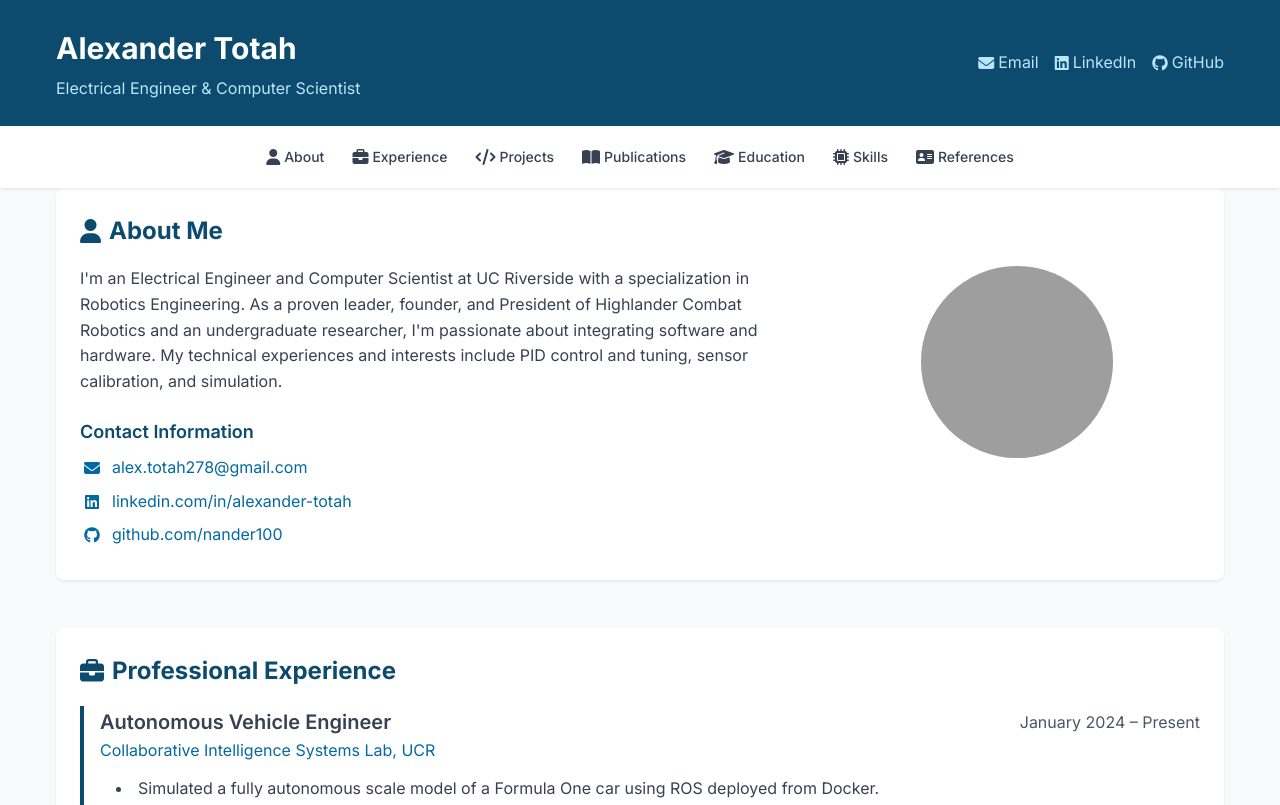
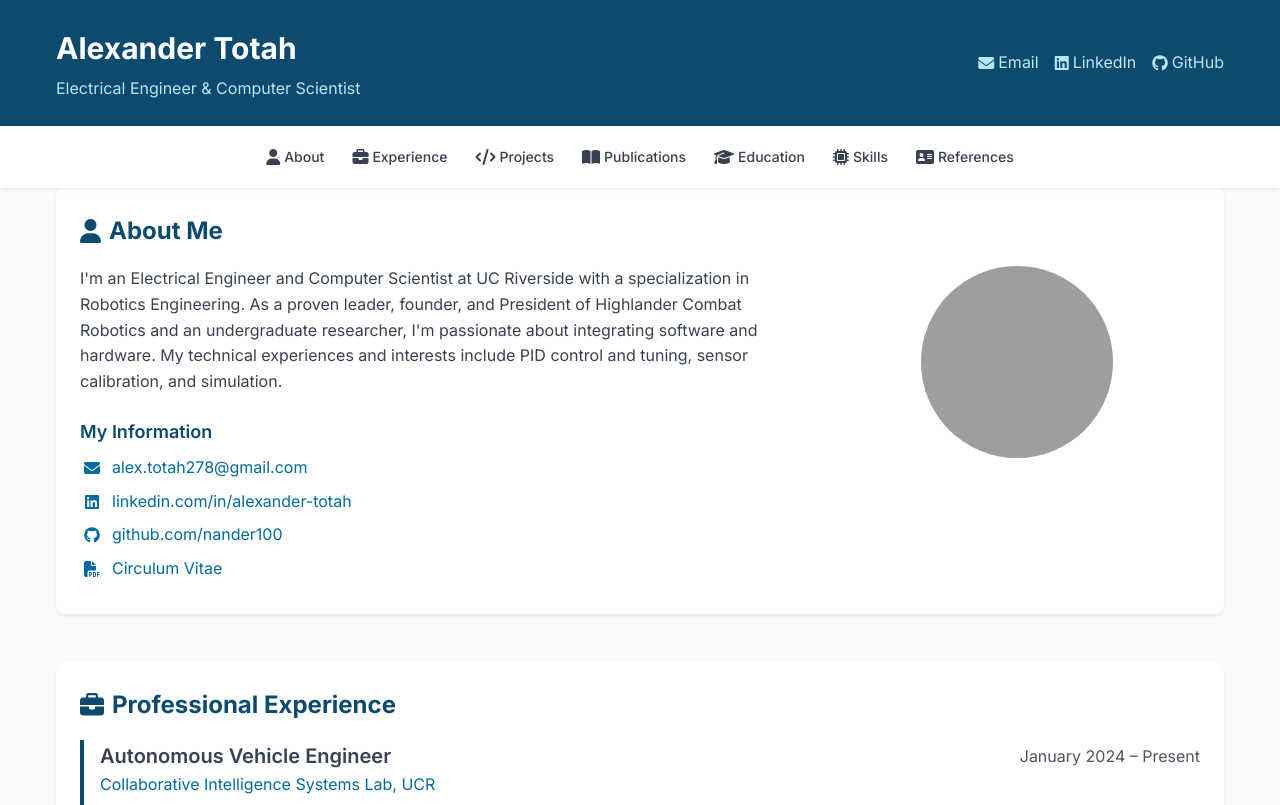
Before and after one commit to nander100/nander100.github.io, a plain HTML site: page index.html in a window 1280 px wide. Shown: the top 805 px of the page. Drawn offline with Linux system fonts and the light colour scheme; grey boxes are pictures that could not be loaded.

Commit message:
added CV

```diff
--- a/index.html
+++ b/index.html
@@ -72,7 +72,7 @@
               PID control and tuning, sensor calibration, and simulation.
             </p>
             <div class="contact-info">
-              <h3>Contact Information</h3>
+              <h3>My Information</h3>
               <ul>
                 <li>
                   <i class="fas fa-envelope"></i>
@@ -88,6 +88,12 @@
                   <i class="fab fa-github"></i>
                   <a href="https://github.com/nander100" target="_blank" rel="noopener noreferrer">
                     github.com/nander100
+                  </a>
+                </li>
+                <li>
+                  <i class="fas fa-file-pdf"></i>
+                  <a href="./data/Alexander_Totah_Robotics_CV-1.pdf" target="_blank" rel="noopener noreferrer">
+                    Circulum Vitae
                   </a>
                 </li>
               </ul>
```
Also changed, not shown: 1 other file.
